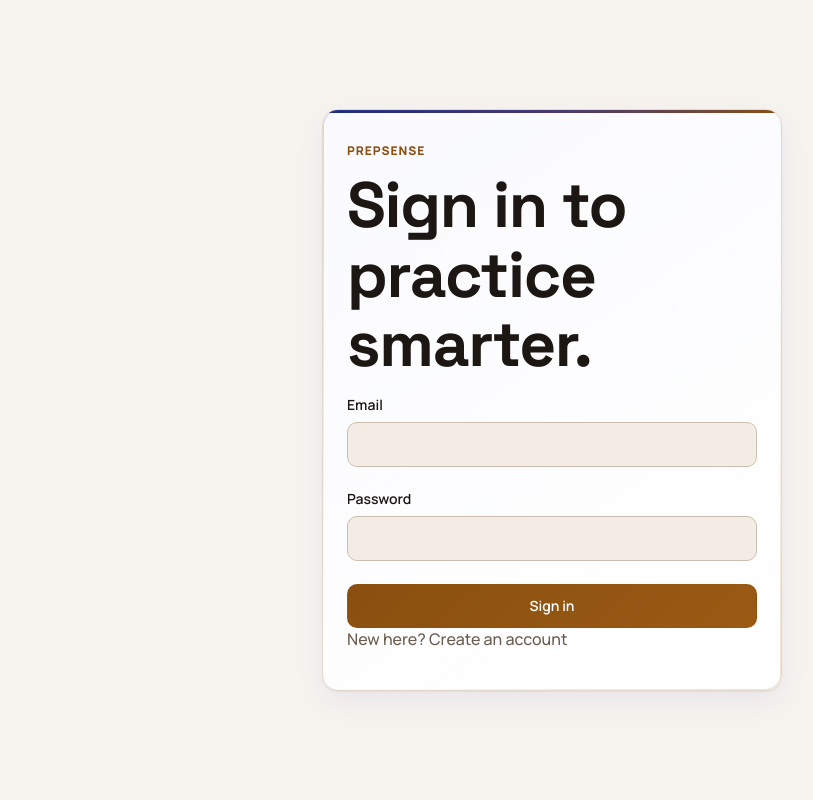
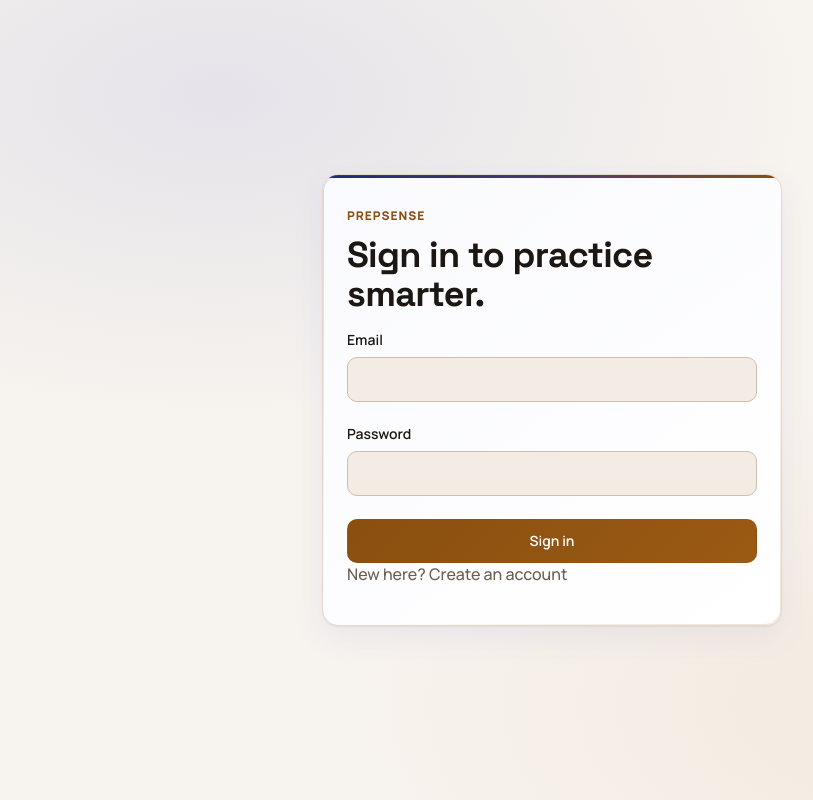
Before and after one commit to pratyushm206/PrepSense, a React (Vite) app: page /login in a window 1280 px wide. Shown: the whole page, without its empty margins (88-901 px from the left). Built offline with nearby package versions, Linux system fonts and the light colour scheme; no server answers.

Commit message:
feat(ui): auth pages

```diff
--- a/src/styles.css
+++ b/src/styles.css
@@ -3893,6 +3893,23 @@ a.topic-row {
   border-radius: var(--radius-md);
   background: var(--bg-raised);
 }
+.auth-layout {
+  background:
+    radial-gradient(850px 460px at 24% 12%, var(--glow-indigo), transparent 70%),
+    radial-gradient(780px 440px at 78% 88%, var(--glow-bronze), transparent 72%),
+    var(--bg-base);
+}
+.auth-panel {
+  background: var(--surface-glass);
+  border: 1px solid var(--border-subtle);
+  box-shadow: var(--shadow-card);
+}
+.auth-panel h1 { font-size: clamp(var(--text-2xl), 5vw, var(--text-3xl)); }
+.auth-panel .button.primary { width: 100%; }
+@media (max-width: 480px) {
+  .auth-layout { padding: var(--space-4); }
+  .auth-panel { padding: var(--space-5) var(--space-4) var(--space-4); }
+}
 @media (max-width: 600px) {
   .history-page .page-head { padding: var(--space-4); }
   .history-page .session-main-link { align-items: flex-start; }
```
